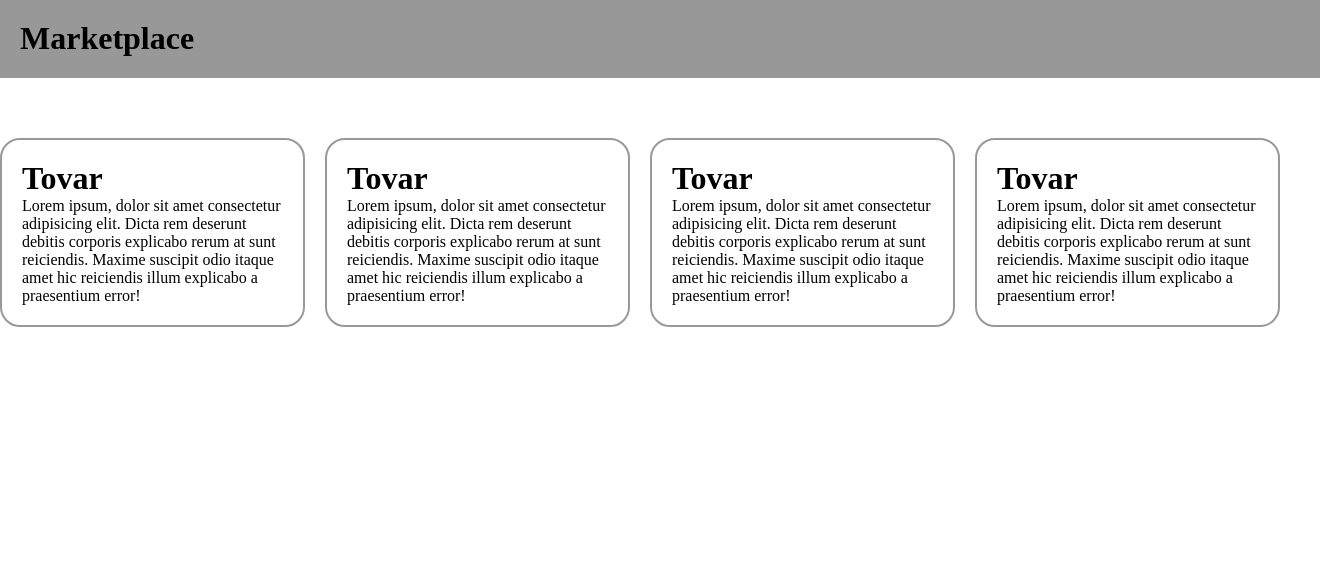
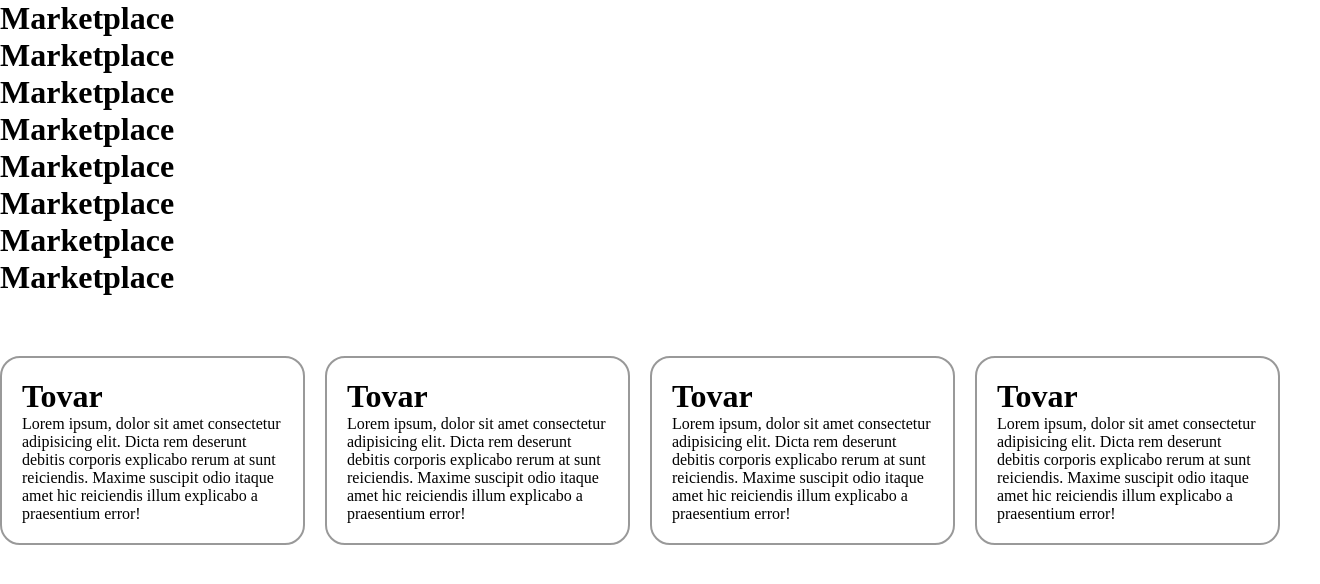
Before and after one commit to dzeyja/examplee, a plain HTML site: page index.html in a window 1280 px wide. Shown: the whole page, 1320 px wide, since content can reach past the window. Drawn offline with Linux system fonts and the light colour scheme.

Commit message:
h1 added

```diff
--- a/index.html
+++ b/index.html
@@ -7,9 +7,14 @@
     <link rel="stylesheet" href="./style.css">
 </head>
 <body>
-    <header>
         <h1>Marketplace</h1>
-    </header>
+        <h1>Marketplace</h1>
+        <h1>Marketplace</h1>
+        <h1>Marketplace</h1>
+        <h1>Marketplace</h1>
+        <h1>Marketplace</h1>
+        <h1>Marketplace</h1>
+        <h1>Marketplace</h1>
 
     <div class="products">
 
```
